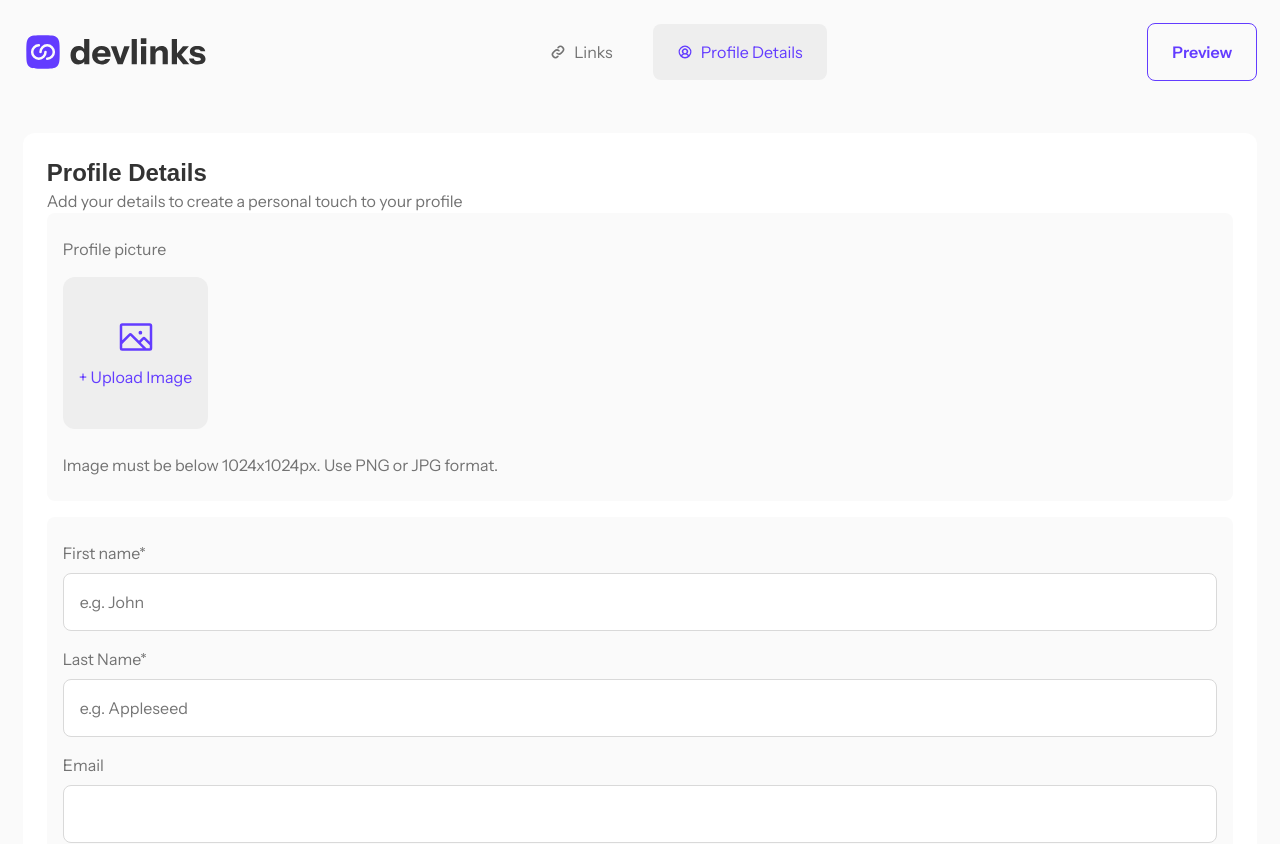
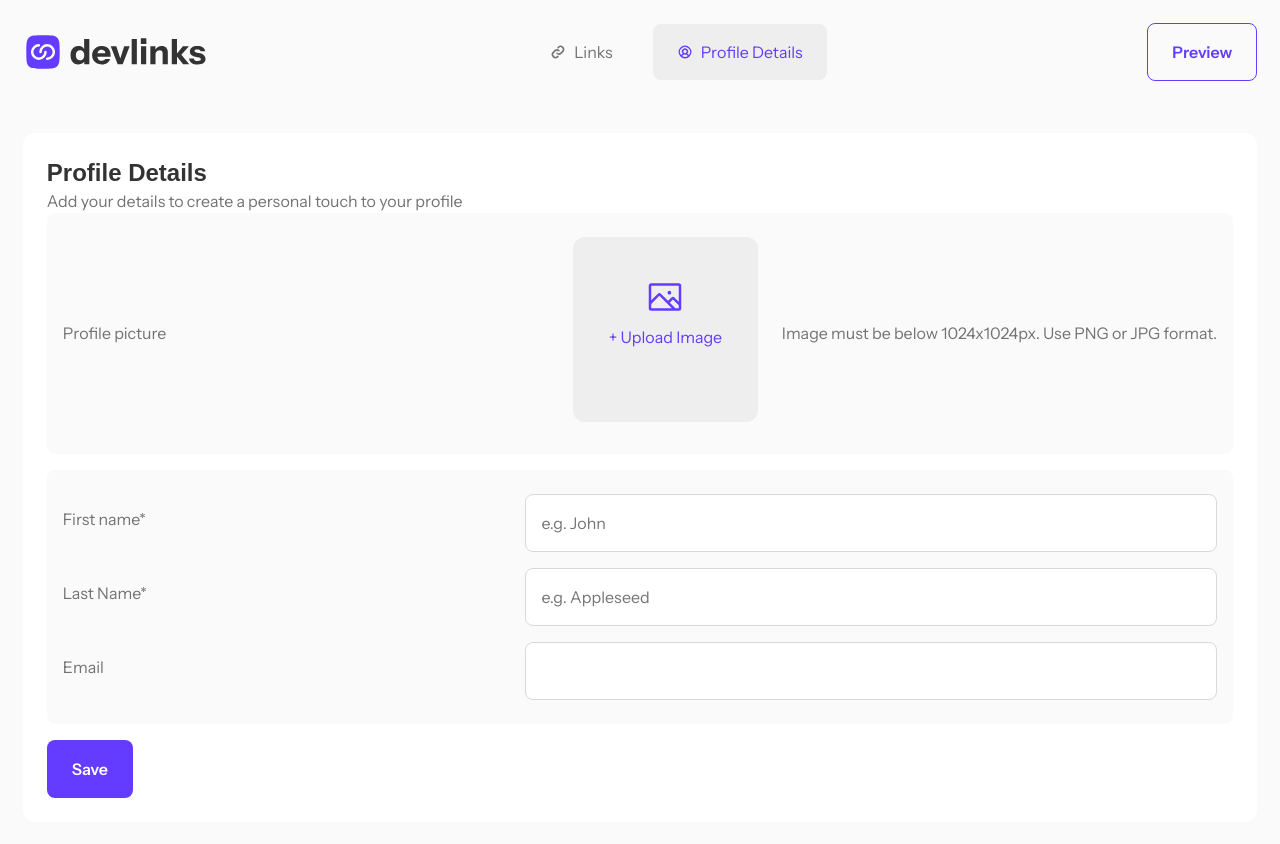
Before and after one commit to jkaps9/link-sharing-app, a React (Vite) app: page /profile in a window 1280 px wide. Shown: the top 844 px of the page. After the commit the page ends 822 px from the top, so only its background shows below. Built offline with nearby package versions, Linux system fonts and the light colour scheme; a web font is replaced by a local one.

Commit message:
refactor: enhance Profile component layout and styling for avatar upload

```diff
--- a/src/index.css
+++ b/src/index.css
@@ -339,3 +339,19 @@ ul {
   white-space: nowrap;
   border: 0;
 }
+
+@media (min-width: 48rem) {
+  form {
+    section {
+      .input-group {
+        align-items: center;
+        display: flex;
+        justify-content: space-between;
+      }
+
+      input {
+        max-width: 60%;
+      }
+    }
+  }
+}
--- a/src/routes/profile.jsx
+++ b/src/routes/profile.jsx
@@ -74,8 +74,9 @@ const Profile = () => {
       <section>
         <form onSubmit={handleSubmit}>
           <section>
+            <div className="input-group">
               <p>Profile picture</p>
-
+              <div className={styles.avatarInput}>
                 <label for="avatar" style={{ width: "fit-content" }}>
                   <div
                     className={`${styles.avatarLabel}`}
@@ -104,6 +105,8 @@ const Profile = () => {
                   className="sr-only"
                 />
                 <p>Image must be below 1024x1024px. Use PNG or JPG format.</p>
+              </div>
+            </div>
           </section>
           <section>
             <div class="input-group">
--- a/src/styles/Profile.module.css
+++ b/src/styles/Profile.module.css
@@ -1,11 +1,3 @@
-.avatar {
-  border: 2px solid var(--color-primary);
-  border-radius: var(--radius-full);
-  height: 5rem;
-  margin-inline: auto;
-  width: 5rem;
-}
-
 .avatarLabel {
   align-items: center;
   background-color: var(--colors-grey-100);
@@ -18,8 +10,23 @@
   display: flex;
   flex-direction: column;
   gap: 0.5rem;
+  height: clamp(9rem, 7.9437rem + 4.507vw, 12rem);
   padding: 2.5rem 1rem;
   position: relative;
-  width: fit-content;
+  text-align: center;
+  width: clamp(9rem, 7.9437rem + 4.507vw, 12rem);
   z-index: 1;
+
+  span {
+    text-wrap: nowrap;
+  }
 }
+
+@media (min-width: 48rem) {
+  .avatarInput {
+    align-items: center;
+    display: flex;
+    gap: 1.5rem;
+    max-width: 60%;
+  }
+}
```
Lines whose indentation alone changed are shown as unchanged.
